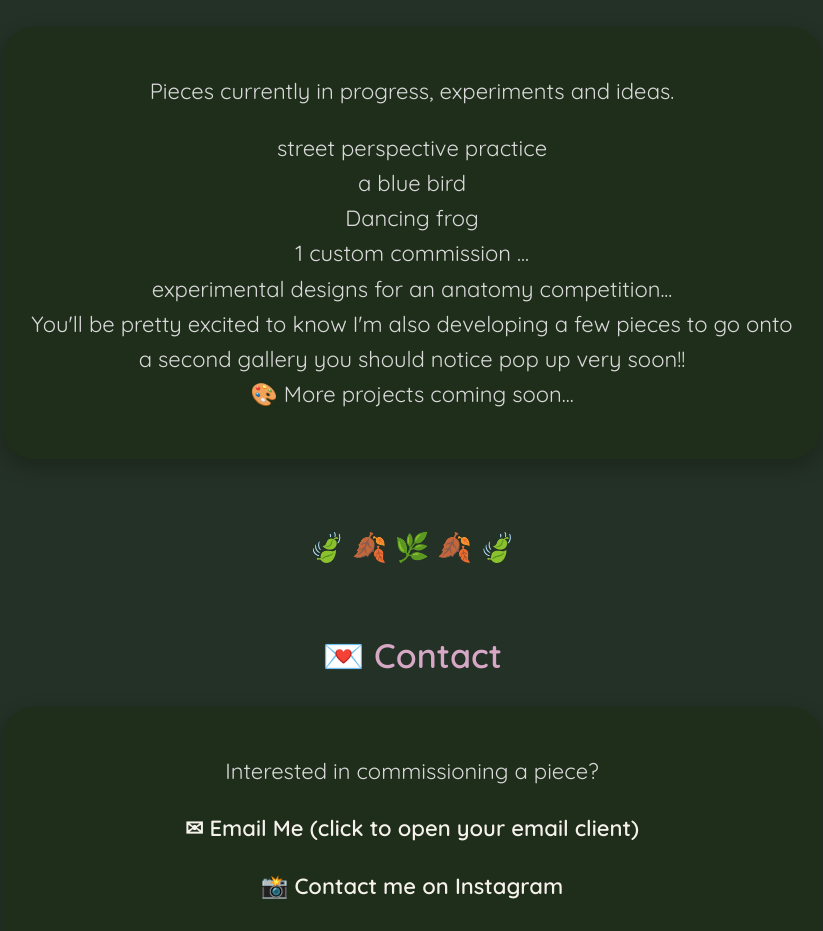
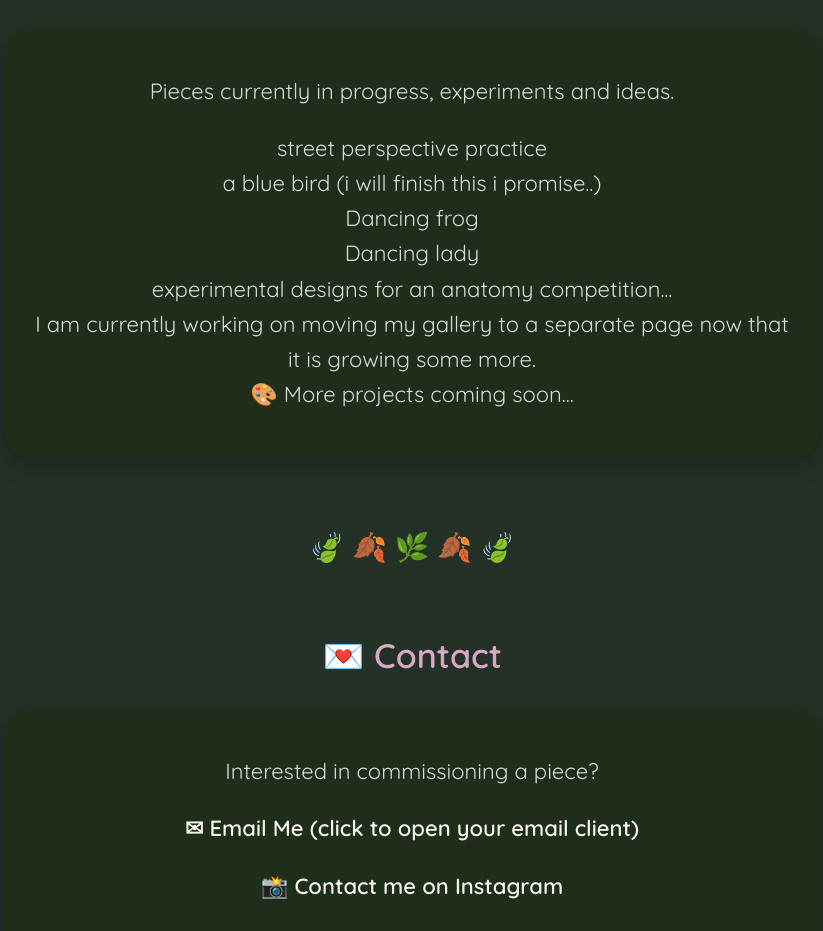
Before and after one commit to drawwithlivv-ux/DrawWithLiv, a plain HTML site: page index.html in a window 1280 px wide. Shown: the part 7002-7933 px from the top of the page, without its empty margins (228-1051 px from the left). Drawn offline with Linux system fonts and the light colour scheme.

```diff
--- a/index.html
+++ b/index.html
@@ -654,15 +654,15 @@
             <p>
                 street perspective practice
                 <br>
-                a blue bird
+                a blue bird (i will finish this i promise..)
                 <br>
                 Dancing frog
                 <br>
-                1 custom commission ...
+                Dancing lady
                 <br>
                 experimental designs for an anatomy competition...
                 <br>
-                You'll be pretty excited to know I'm also developing a few pieces to go onto a second gallery you should notice pop up very soon!!
+                I am currently working on moving my gallery to a separate page now that it is growing some more.
                 <br>
                 🎨 More projects coming soon...
             </p>
```
